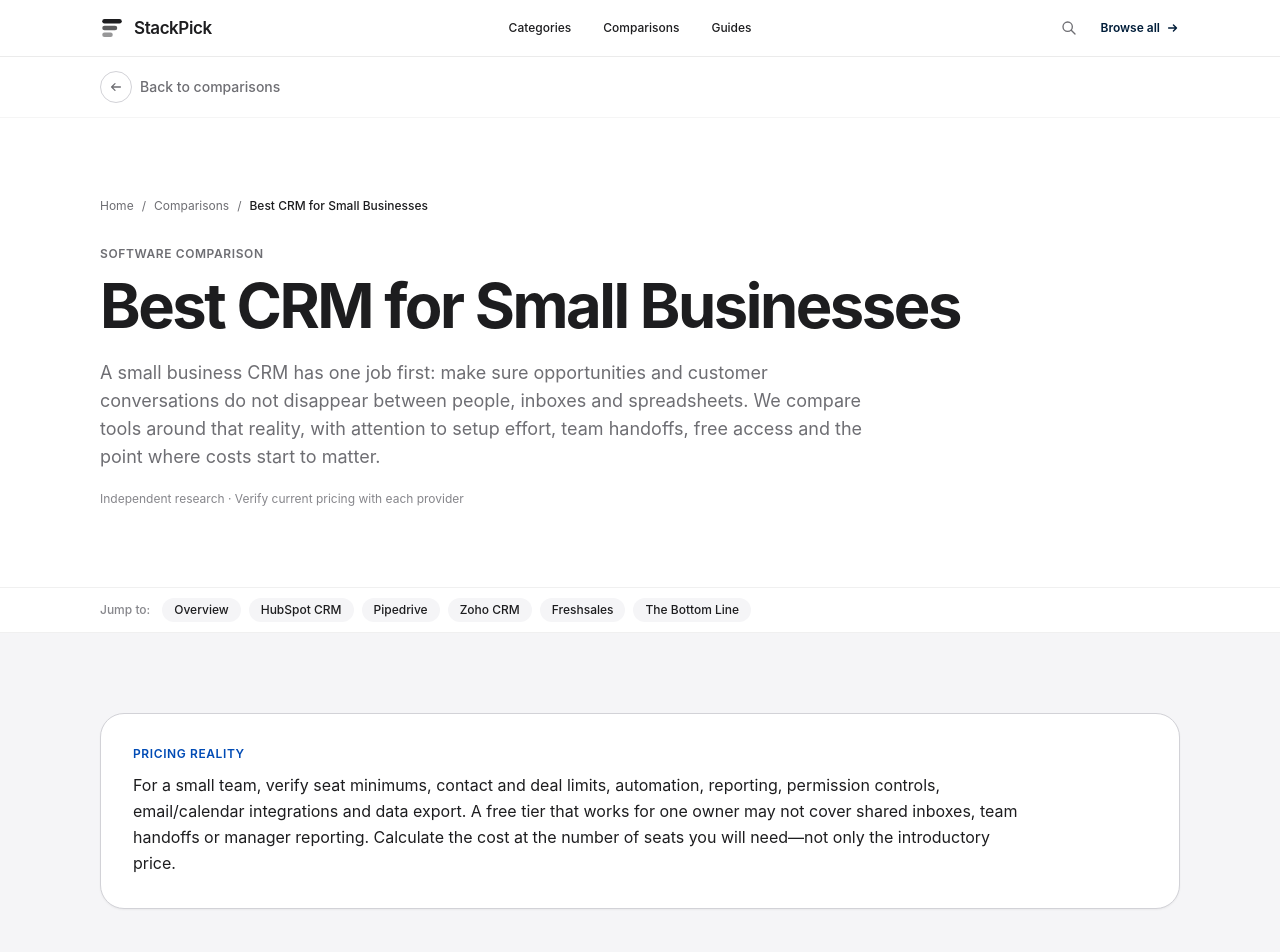
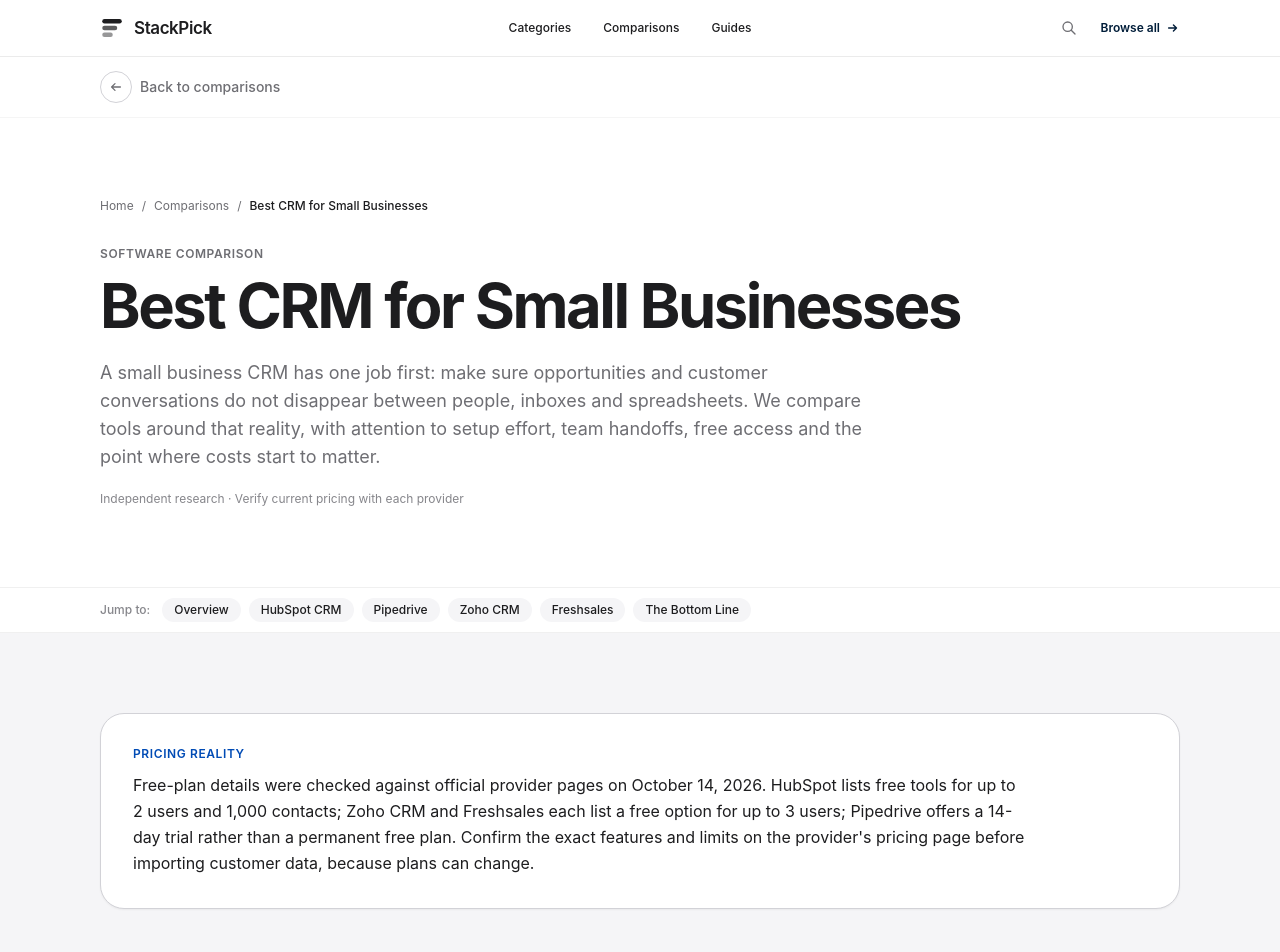
Before and after one commit to LinukaBandara/StackPick, a Next.js app: page /best/crm-for-small-businesses in a window 1280 px wide. Shown: the top 952 px of the page. Built offline with nearby package versions, Linux system fonts and the light colour scheme; no server answers.

Commit message:
Verify small-business CRM plan limits against official sources

```diff
--- a/app/best/crm-for-small-businesses/page.tsx
+++ b/app/best/crm-for-small-businesses/page.tsx
@@ -13,14 +13,38 @@ export default function CrmForSmallBusinessesPage() {
       title="Best CRM for Small Businesses"
       slug="crm-for-small-businesses"
       intro="A small business CRM has one job first: make sure opportunities and customer conversations do not disappear between people, inboxes and spreadsheets. We compare tools around that reality, with attention to setup effort, team handoffs, free access and the point where costs start to matter."
-      pricingNote="For a small team, verify seat minimums, contact and deal limits, automation, reporting, permission controls, email/calendar integrations and data export. A free tier that works for one owner may not cover shared inboxes, team handoffs or manager reporting. Calculate the cost at the number of seats you will need—not only the introductory price."
+      pricingNote="Free-plan details were checked against official provider pages on October 14, 2026. HubSpot lists free tools for up to 2 users and 1,000 contacts; Zoho CRM and Freshsales each list a free option for up to 3 users; Pipedrive offers a 14-day trial rather than a permanent free plan. Confirm the exact features and limits on the provider's pricing page before importing customer data, because plans can change."
       tools={[
-        { name:"HubSpot CRM", bestFor:"Small teams wanting a broad starting point with a usable free tier", freeOption:"Core CRM features are available on a permanent free tier; current limits should be checked before rollout.", tradeoff:"Easy to start, but advanced automation and the wider ecosystem can move a growing team into paid products.", url:"https://www.hubspot.com/products/crm" },
-        { name:"Pipedrive", bestFor:"Sales-led small businesses that need a clear deal pipeline", freeOption:"No permanent free plan; current trial and paid pricing should be checked.", tradeoff:"Excellent focus for sales processes, but businesses wanting broad marketing or service functionality may need more tools.", url:"https://www.pipedrive.com/" },
-        { name:"Zoho CRM", bestFor:"Small businesses already building around Zoho", freeOption:"A limited free edition may be available under current Zoho terms.", tradeoff:"Strong suite integration can reduce tool sprawl, while the larger system can require more configuration.", url:"https://www.zoho.com/crm/" },
-        { name:"Freshsales", bestFor:"Small teams wanting CRM and sales communication in one product", freeOption:"Free or trial availability can change by market and plan.", tradeoff:"Useful sales tooling, but compare current included features and contact/user limits against simpler options.", url:"https://www.freshworks.com/crm/sales/" },
+        {
+          name: "HubSpot CRM",
+          bestFor: "Small teams wanting a broad starting point with a usable free tier",
+          freeOption: "The official pricing page lists free tools at $0 for up to 2 users and 1,000 contacts, with no time limit. HubSpot also states a limit of 1 million records across other standard object types per account.",
+          tradeoff: "It is a practical starting point for a small team, but advanced automation and capabilities across the wider HubSpot platform may require paid products. Check the specific feature gate before building a process around it.",
+          url: "https://www.hubspot.com/pricing/crm",
+        },
+        {
+          name: "Pipedrive",
+          bestFor: "Sales-led small businesses that need a clear deal pipeline",
+          freeOption: "Pipedrive currently offers a 14-day trial with no credit card required, not a permanent free plan. Its official pricing page lists paid plans by seat; the Lite plan is shown at $14 per seat per month when billed annually at the time of review.",
+          tradeoff: "Its pipeline-first workflow suits repeatable sales, but the team should budget for every seat after the trial and confirm which email, automation and reporting features are included in the chosen plan.",
+          url: "https://www.pipedrive.com/en/pricing",
+        },
+        {
+          name: "Zoho CRM",
+          bestFor: "Small businesses that want a traditional CRM and may use other Zoho products",
+          freeOption: "Zoho's official US pricing page lists its Free Edition as free forever for up to 3 users. It includes contact management, follow-up reminders, tasks, meetings, calls, standard reports and mobile apps; the page also lists up to 10 custom email templates, up to 10 free data exports and a 5,000 API-credit allowance per rolling 24-hour window.",
+          tradeoff: "The free edition has meaningful limits, and some email integrations and mass-email features sit in paid editions. Check the feature comparison against the exact process your team needs rather than assuming every Zoho CRM feature is included.",
+          url: "https://www.zoho.com/en-us/crm/zohocrm-pricing.html",
+        },
+        {
+          name: "Freshsales",
+          bestFor: "Small sales teams that want contact management and sales activities in one place",
+          freeOption: "Freshworks' official comparison lists a $0 Free plan for up to 3 users. Review the plan matrix for the exact included features; more advanced sales sequences and capabilities are part of paid plans.",
+          tradeoff: "A useful alternative to test if your team likes its workflow, but compare the free feature set and the per-user cost of Growth or higher plans before rollout.",
+          url: "https://www.freshworks.com/crm/pricing-compare/",
+        },
       ]}
-      bottomLine="Start with HubSpot if the current free plan supports the team’s contact and deal workflow; choose Pipedrive when sales-stage visibility and follow-up discipline are worth a paid subscription. Zoho is attractive when it reduces tool sprawl across an existing Zoho stack. Avoid buying a CRM before agreeing who owns each lead, what stages mean, and when follow-up is due. If the team will not maintain those basics, a more expensive CRM will not fix the process."
+      bottomLine="For a team of one or two that needs a broad starting point, test HubSpot's free CRM first. Zoho CRM or Freshsales are worth comparing if you need a free plan for up to three users. Choose Pipedrive when a focused sales pipeline justifies a paid subscription. Before adopting any tool, agree who owns each lead, what each stage means and when follow-up is due—a more expensive CRM will not fix an undefined process."
     >
       <section className="bg-white"><div className="sp-container py-16 sm:py-20">
         <p className="sp-eyebrow">Small-team reality</p>
@@ -36,6 +60,14 @@ export default function CrmForSmallBusinessesPage() {
             <li><strong className="text-black">5. Exit:</strong> Can you export your customer data if the tool stops fitting?</li>
           </ol>
         </div>
+        <h3 className="mt-12 text-2xl font-semibold tracking-tight">Official plan pages checked</h3>
+        <p className="mt-4 max-w-3xl text-base leading-7 text-[#6e6e73]">We checked published pricing and plan information on October 14, 2026. This is a desk-based comparison, not a claim that every feature was tested in a paid account. Recheck the current plan matrix before relying on a specific feature.</p>
+        <ul className="mt-5 max-w-3xl list-disc space-y-3 pl-6 text-sm leading-6 text-[#6e6e73]">
+          <li><a className="underline underline-offset-4" href="https://www.hubspot.com/pricing/crm" target="_blank" rel="noreferrer">HubSpot official pricing</a> — free user and contact limits.</li>
+          <li><a className="underline underline-offset-4" href="https://www.pipedrive.com/en/pricing" target="_blank" rel="noreferrer">Pipedrive official pricing</a> — trial terms and paid seats.</li>
+          <li><a className="underline underline-offset-4" href="https://www.zoho.com/en-us/crm/zohocrm-pricing.html" target="_blank" rel="noreferrer">Zoho CRM official pricing</a> — Free Edition limits and included features.</li>
+          <li><a className="underline underline-offset-4" href="https://www.freshworks.com/crm/pricing-compare/" target="_blank" rel="noreferrer">Freshsales official plan comparison</a> — Free plan and paid-plan differences.</li>
+        </ul>
       </div></section>
     </ComparisonArticle>
   );
```
